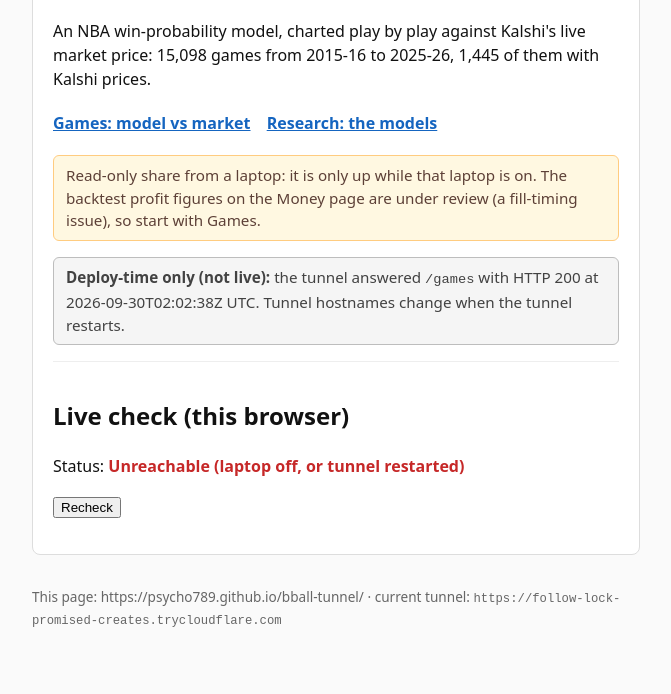
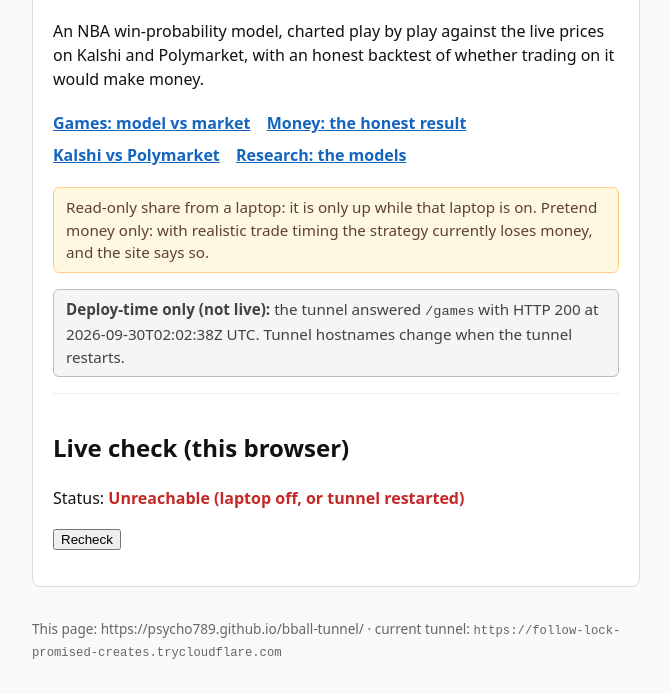
Before and after one commit to psycho789/bball-tunnel, a plain HTML site: page index.html in a window 1280 px wide. Shown: the part 125-819 px from the top of the page, without its empty margins (304-975 px from the left). Drawn offline with Linux system fonts and the light colour scheme; no server answers.

Commit message:
deploy: copy update

```diff
--- a/index.html
+++ b/index.html
@@ -3,7 +3,7 @@
 <head>
   <meta charset="utf-8" />
   <meta name="viewport" content="width=device-width, initial-scale=1" />
-  <title>fairline · NBA model vs Kalshi</title>
+  <title>fairline · NBA model vs Kalshi and Polymarket</title>
   <style>
     :root { font-family: system-ui, sans-serif; line-height: 1.5; color: #111; background: #fafafa; }
     body { max-width: 38rem; margin: 2rem auto; padding: 0 1rem; }
@@ -24,14 +24,16 @@
 <body>
   <div class="card">
     <h1>fairline</h1>
-    <p>An NBA win-probability model, charted play by play against Kalshi's live market price:
-      15,098 games from 2015-16 to 2025-26, 1,445 of them with Kalshi prices.</p>
+    <p>An NBA win-probability model, charted play by play against the live prices on Kalshi and
+      Polymarket, with an honest backtest of whether trading on it would make money.</p>
     <p class="links">
       <a href="https://follow-lock-promised-creates.trycloudflare.com/games" target="_blank" rel="noopener noreferrer">Games: model vs market</a>
+      <a href="https://follow-lock-promised-creates.trycloudflare.com/" target="_blank" rel="noopener noreferrer">Money: the honest result</a>
+      <a href="https://follow-lock-promised-creates.trycloudflare.com/research/markets" target="_blank" rel="noopener noreferrer">Kalshi vs Polymarket</a>
       <a href="https://follow-lock-promised-creates.trycloudflare.com/research" target="_blank" rel="noopener noreferrer">Research: the models</a>
     </p>
-    <p class="badge warn">Read-only share from a laptop: it is only up while that laptop is on. The backtest
-      profit figures on the Money page are under review (a fill-timing issue), so start with Games.</p>
+    <p class="badge warn">Read-only share from a laptop: it is only up while that laptop is on. Pretend
+      money only: with realistic trade timing the strategy currently loses money, and the site says so.</p>
     <p class="badge meta"><strong>Deploy-time only (not live):</strong> the tunnel answered <code>/games</code>
       with HTTP 200 at 2026-09-30T02:02:38Z UTC. Tunnel hostnames change when the tunnel restarts.</p>
     <div class="live">
```
